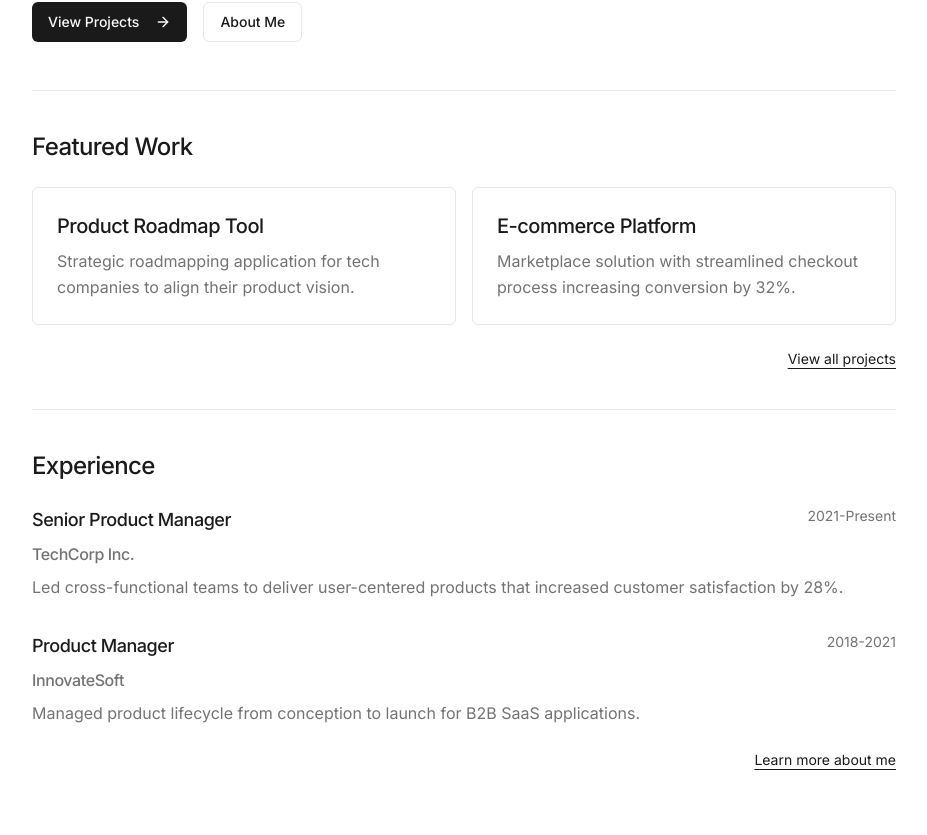
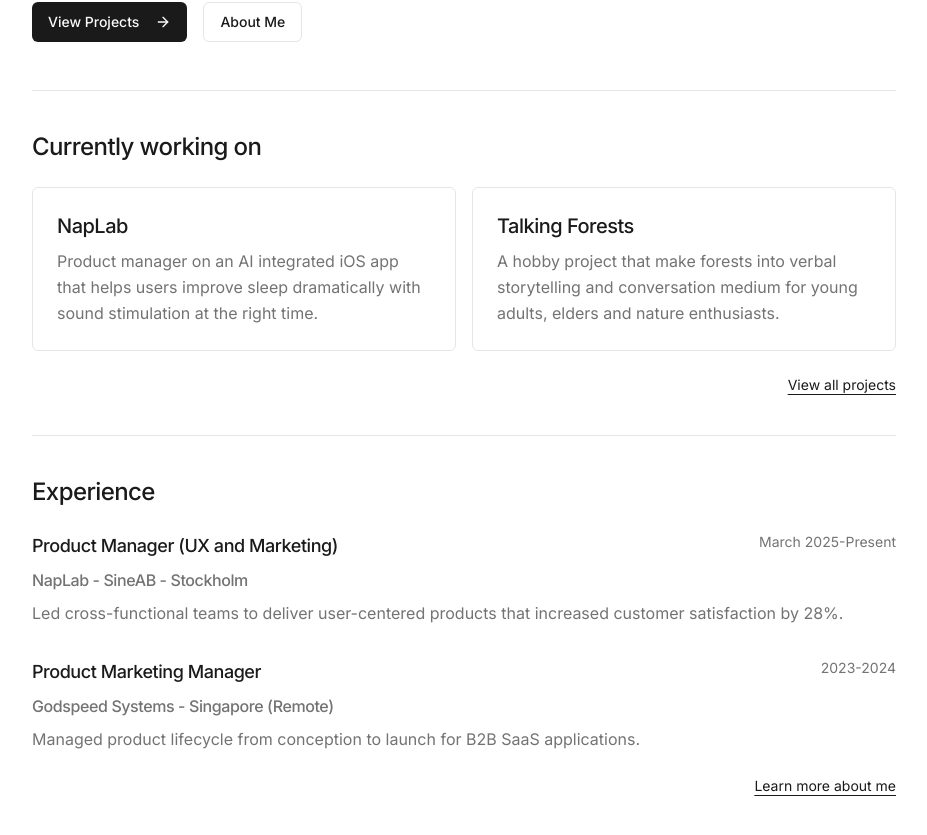
Before and after one commit to jaydattanikalje/notion-pm-space, a React (Vite) app: page / in a window 1280 px wide. Shown: the part 331-1166 px from the top of the page, without its empty margins (176-1103 px from the left). Built offline with nearby package versions, Linux system fonts and the light colour scheme.

Commit message:
Visual edit in Lovable
Edited UI in Lovable

```diff
--- a/src/pages/Index.tsx
+++ b/src/pages/Index.tsx
@@ -21,19 +21,15 @@ I am Jaydatta</h1>
       </section>
 
       <section className="space-y-6 py-10 border-t border-border">
-        <h2 className="text-2xl font-medium tracking-tight">Featured Work</h2>
+        <h2 className="text-2xl font-medium tracking-tight">Currently working on</h2>
         <div className="grid grid-cols-1 gap-4 md:grid-cols-2">
           <div className="group rounded-md border border-border p-6 transition-all hover:border-foreground/20 hover:bg-accent/40">
-            <h3 className="text-xl font-medium mb-2">Product Roadmap Tool</h3>
-            <p className="text-muted-foreground">
-              Strategic roadmapping application for tech companies to align their product vision.
-            </p>
+            <h3 className="text-xl font-medium mb-2">NapLab</h3>
+            <p className="text-muted-foreground">Product manager on an AI integrated iOS app that helps users improve sleep dramatically with sound stimulation at the right time.</p>
           </div>
           <div className="group rounded-md border border-border p-6 transition-all hover:border-foreground/20 hover:bg-accent/40">
-            <h3 className="text-xl font-medium mb-2">E-commerce Platform</h3>
-            <p className="text-muted-foreground">
-              Marketplace solution with streamlined checkout process increasing conversion by 32%.
-            </p>
+            <h3 className="text-xl font-medium mb-2">Talking Forests</h3>
+            <p className="text-muted-foreground">A hobby project that make forests into verbal storytelling and conversation medium for young adults, elders and nature enthusiasts.</p>
           </div>
         </div>
         <div className="flex justify-end">
@@ -48,20 +44,20 @@ I am Jaydatta</h1>
         <div className="space-y-8">
           <div>
             <div className="flex justify-between items-start mb-2">
-              <h3 className="text-lg font-medium">Senior Product Manager</h3>
-              <span className="text-sm text-muted-foreground">2021-Present</span>
+              <h3 className="text-lg font-medium">Product Manager (UX and Marketing)</h3>
+              <span className="text-sm text-muted-foreground">March 2025-Present</span>
             </div>
-            <h4 className="text-base text-muted-foreground mb-2">TechCorp Inc.</h4>
+            <h4 className="text-base text-muted-foreground mb-2">NapLab - SineAB - Stockholm</h4>
             <p className="text-muted-foreground">
               Led cross-functional teams to deliver user-centered products that increased customer satisfaction by 28%.
             </p>
           </div>
           <div>
             <div className="flex justify-between items-start mb-2">
-              <h3 className="text-lg font-medium">Product Manager</h3>
-              <span className="text-sm text-muted-foreground">2018-2021</span>
+              <h3 className="text-lg font-medium">Product Marketing Manager</h3>
+              <span className="text-sm text-muted-foreground">2023-2024</span>
             </div>
-            <h4 className="text-base text-muted-foreground mb-2">InnovateSoft</h4>
+            <h4 className="text-base text-muted-foreground mb-2">Godspeed Systems - Singapore (Remote)</h4>
             <p className="text-muted-foreground">
               Managed product lifecycle from conception to launch for B2B SaaS applications.
             </p>
```
